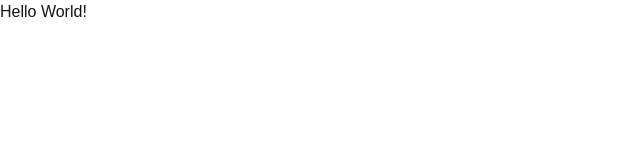
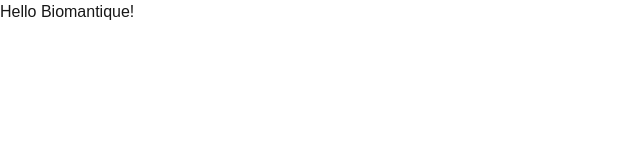
Before and after one commit to walkerrr17/biomantique, a Next.js app: page / in a window 1280 px wide. Shown: the top 160 px of the page, without its empty margins (0-640 px from the left). Built offline with nearby package versions, Linux system fonts and the light colour scheme.

Commit message:
testing email commit

```diff
--- a/src/app/page.tsx
+++ b/src/app/page.tsx
@@ -1,7 +1,7 @@
 export default function Home() {
   return (
     <div>
-      <h1>Hello World!</h1>
+      <h1>Hello Biomantique!</h1>
     </div>
   );
 }
```
